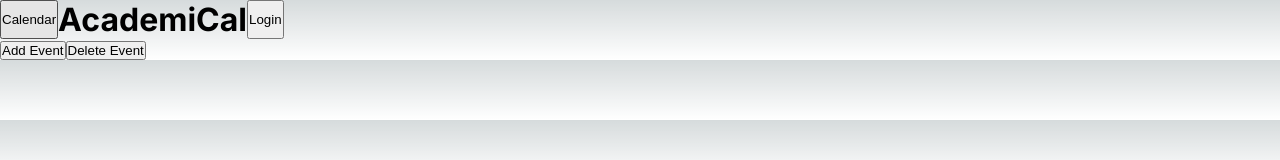
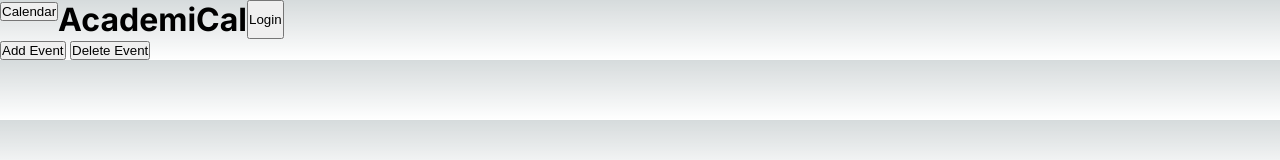
Before and after one commit to ZephyrIO/AcademiCal, a Next.js app in the folder academical/: page / in a window 1280 px wide. Shown: the top 160 px of the page. Built offline with nearby package versions, Linux system fonts and the light colour scheme.

Commit message:
Implemented Routing

```diff
--- a/academical/app/page.js
+++ b/academical/app/page.js
@@ -3,6 +3,7 @@ import AddEvent from "@/components/AddEvent";
 import Button from "@/components/Button";
 import Header from "@/components/Header";
 import {useState} from 'react';
+import Link from 'next/link';
 
 
 export default function Home() {
@@ -22,8 +23,8 @@ export default function Home() {
     return (
         <div>
             <Header />
-            <Button>Add Event</Button>
-            <Button>Delete Event</Button>
+            <Link href="/add-event"> <Button>Add Event</Button> </Link>
+            <Link href="/delete-event"> <Button>Delete Event</Button> </Link>
         </div>
     );
 }
--- a/academical/components/Header.js
+++ b/academical/components/Header.js
@@ -1,13 +1,21 @@
+import React, {useState} from 'react';
 import Button from "./Button";
 import './Header.css';
+import Link from 'next/link';
 
-export default function Header(props)
-{
+export default function Header(props) {
+
+    const [loggedIn, setLoggedIn] = useState(false);
+
+    const loginHandler = () => {
+        setLoggedIn(!loggedIn);
+    };
+
     return (
         <div className="header">
-            <Button>Calendar</Button>
+            <Link href="/calendar-view"> <Button>Calendar</Button> </Link>
             <h1 className="title">AcademiCal</h1>
-            {props.authorized ? <Button>Logout</Button> : <Button>Login</Button>}
+            {loggedIn ? <Button onClick={loginHandler}>Logout</Button> : <Button onClick={loginHandler}>Login</Button>}
         </div>
     );
 }
```
